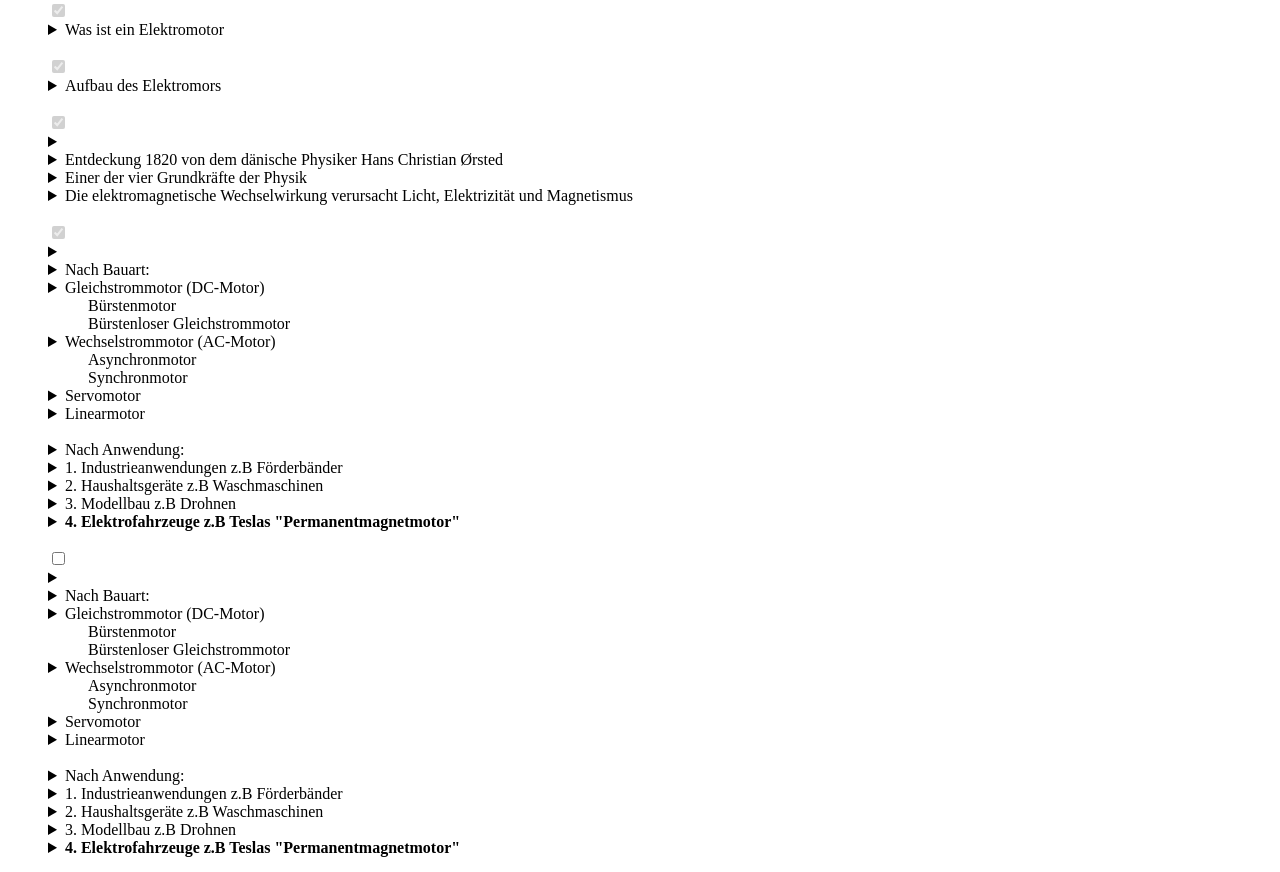
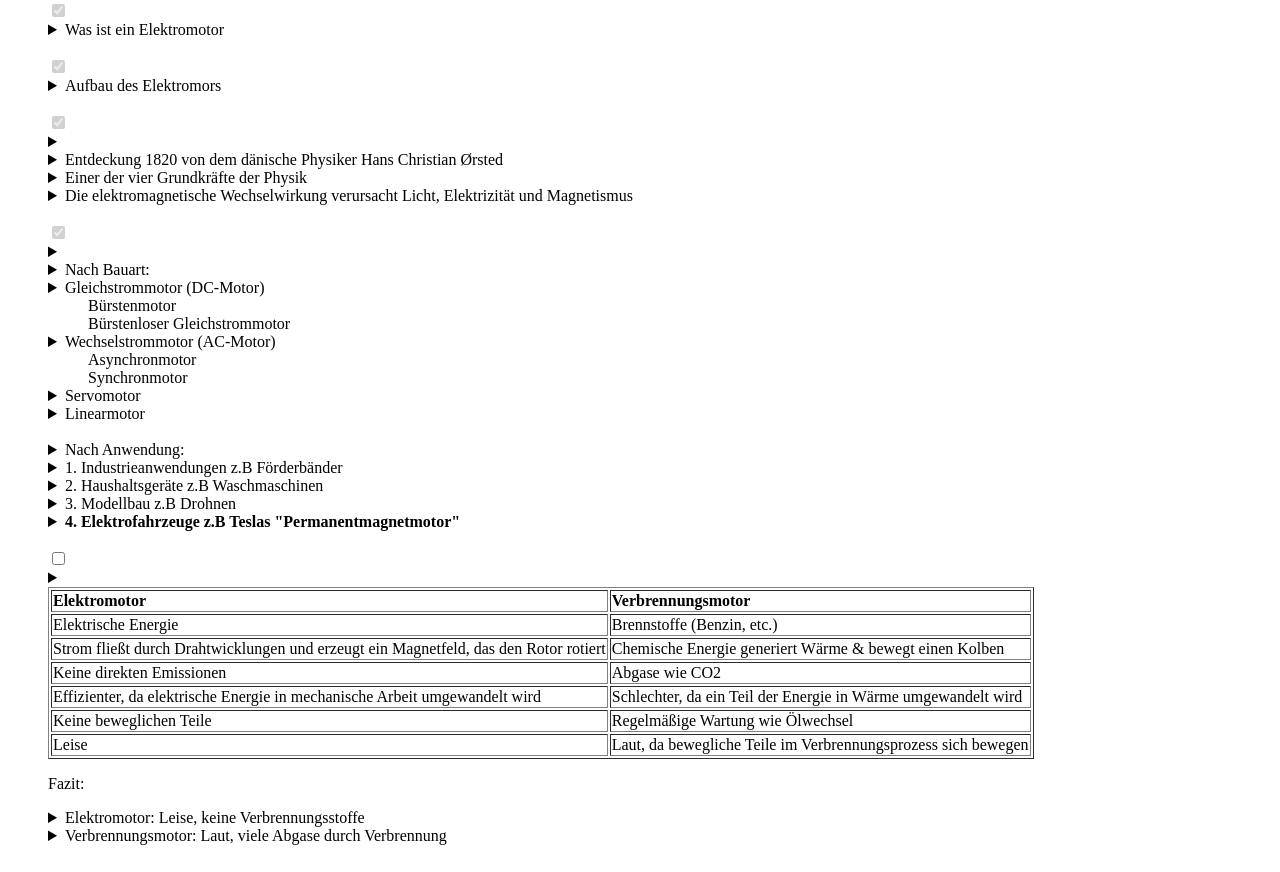
Before and after one commit to zyqunix/pp, a plain HTML site: page index.html in a window 1280 px wide. Shown: the part 79-951 px from the top of the page. Drawn offline with Linux system fonts and the light colour scheme.

Commit message:
Update index.html

```diff
--- a/index.html
+++ b/index.html
@@ -78,21 +78,41 @@
             <li><input type="checkbox">
                 <details>Unterschied von Verbrennungsmotor & Elektromotor
                     <summary>
-                        <li>Nach Bauart:</li>
-                        <li>Gleichstrommotor (DC-Motor)</li>
-                        <ul>Bürstenmotor</ul>
-                        <ul>Bürstenloser Gleichstrommotor</ul>
-                        <li>Wechselstrommotor (AC-Motor)</li>
-                        <ul>Asynchronmotor</ul>
-                        <ul>Synchronmotor</ul>
-                        <li>Servomotor</li>
-                        <li>Linearmotor</li>
-                        <br>
-                        <li>Nach Anwendung:</li>
-                        <li>1. Industrieanwendungen    z.B Förderbänder</li>
-                        <li>2. Haushaltsgeräte    z.B Waschmaschinen</li>
-                        <li>3. Modellbau    z.B Drohnen</li>
-                        <li><strong>4. Elektrofahrzeuge    z.B Teslas "Permanentmagnetmotor"</strong></li>
+                        <table border="1">
+                            <tr>
+                                <th>Elektromotor</th>
+                                <th>Verbrennungsmotor</th>
+                            </tr>
+                            <tr>
+                                <td>Elektrische Energie</td>
+                                <td>Brennstoffe (Benzin, etc.)</td>
+                            </tr>
+                            <tr>
+                                <td>Strom fließt durch Drahtwicklungen und erzeugt ein Magnetfeld, das den Rotor rotiert</td>
+                                <td>Chemische Energie generiert Wärme & bewegt einen Kolben</td>
+                            </tr>
+                            <tr>
+                                <td>Keine direkten Emissionen</td>
+                                <td>Abgase wie CO2</td>
+                            </tr>
+                            <tr>
+                                <td>Effizienter, da elektrische Energie in mechanische Arbeit umgewandelt wird</td>
+                                <td>Schlechter, da ein Teil der Energie in Wärme umgewandelt wird</td>
+                            </tr>
+                            <tr>
+                                <td>Keine beweglichen Teile</td>
+                                <td>Regelmäßige Wartung wie Ölwechsel</td>
+                            </tr>
+                            <tr>
+                                <td>Leise</td>
+                                <td>Laut, da bewegliche Teile im Verbrennungsprozess sich bewegen</td>
+                            </tr>
+                        </table>
+                        <p>Fazit:
+                            <li>Elektromotor: Leise, keine Verbrennungsstoffe</li>
+                            <li>Verbrennungsmotor: Laut, viele Abgase durch Verbrennung</li>
+                        </p>
+
                     </summary>
                 </details>
             </li>
```
